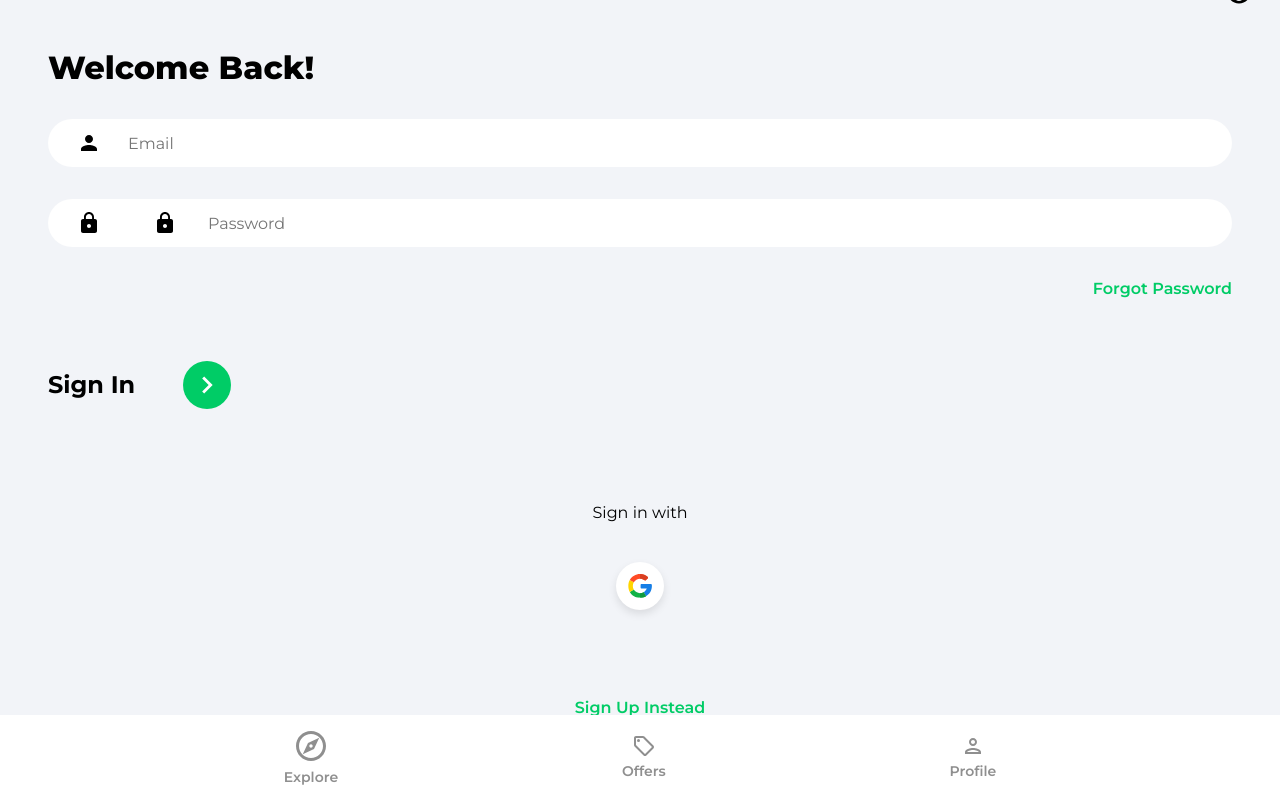
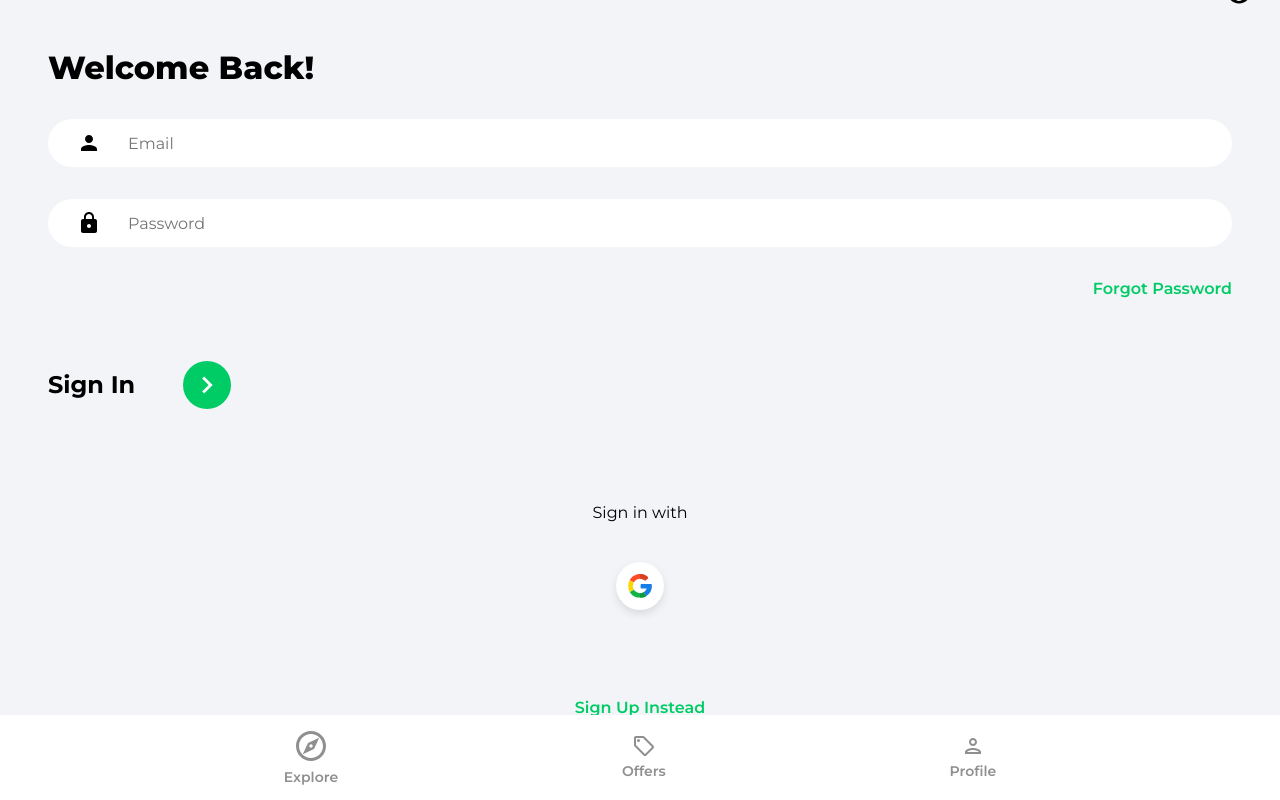
Before and after one commit to acipo1096/house-marketplace-app, a React (Create React App) app: page /sign-in in a window 1280 px wide. Built offline with nearby package versions, Linux system fonts and the light colour scheme.

Commit message:
fixed duplicate password icon

```diff
--- a/src/pages/SignIn.jsx
+++ b/src/pages/SignIn.jsx
@@ -60,7 +60,7 @@ function SignIn() {
             value={email}
             onChange={onChange}
           />
-          <div className="passwordInput">
+          <div>
             <input
               type={showPassword ? "text" : "password"}
               className="passwordInput"
```
